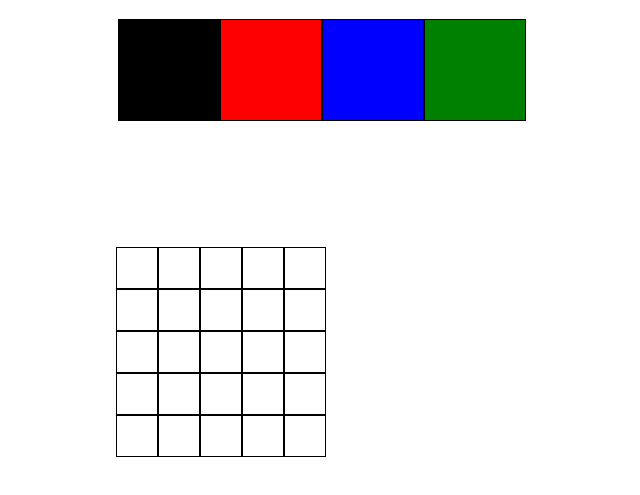
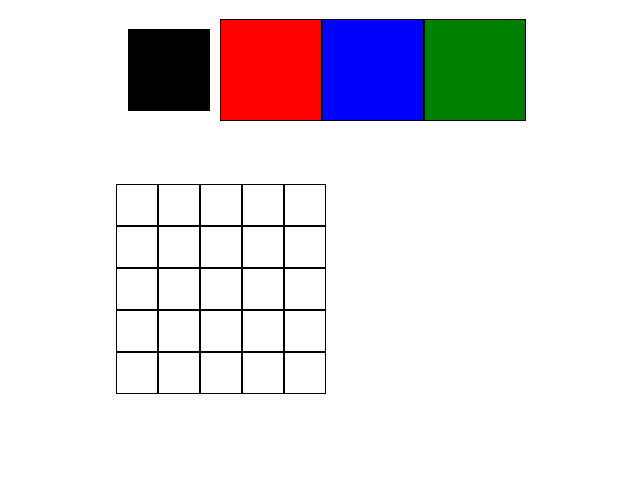
Before and after one commit to AlessandroFMello/Project-Pixels-Art, a website: page index.html in a window 1280 px wide. Shown: the part 61-556 px from the top of the page, without its empty margins (257-897 px from the left). Drawn offline with Linux system fonts and the light colour scheme.

Commit message:
adiciona os eventListeners a paleta de cores

```diff
--- a/scripts/script.js
+++ b/scripts/script.js
@@ -44,6 +44,20 @@ function addPixels() {
   }
 }
 
+function selectColor() {
+  const colors = document.querySelectorAll('.color');
+  const black = document.getElementById('black');
+  colors.forEach((color) => {
+    black.className = 'color selected';
+    color.addEventListener('click', () => {
+      colors.forEach((clickedColor) => {
+        clickedColor.className = 'color';
+      });
+      color.className = 'color selected';
+    });
+  });
+}
+
 function createPixelArt() {
   createTitle();
   createColorPalette();
@@ -53,6 +67,7 @@ function createPixelArt() {
   createColor('green');
   addBoard();
   addPixels();
+  selectColor();
 }
 
 window.onload = createPixelArt();
--- a/styles/style.css
+++ b/styles/style.css
@@ -1,6 +1,7 @@
 * {
   background-color: white;
 }
+
 .color {
   border-width: 1px;
   border-style: solid;
@@ -19,10 +20,16 @@
   float: left;
 }
 
+.selected {
+  margin: 10px;
+  width: 80px;
+  height: 80px;
+}
+
 #pixel-board {
   width: 210px;
   height: 210px;
-  padding-top: 10%;
+  padding-top: 5%;
   padding-left: 365px;
   padding-right: 3%;
 }
```
